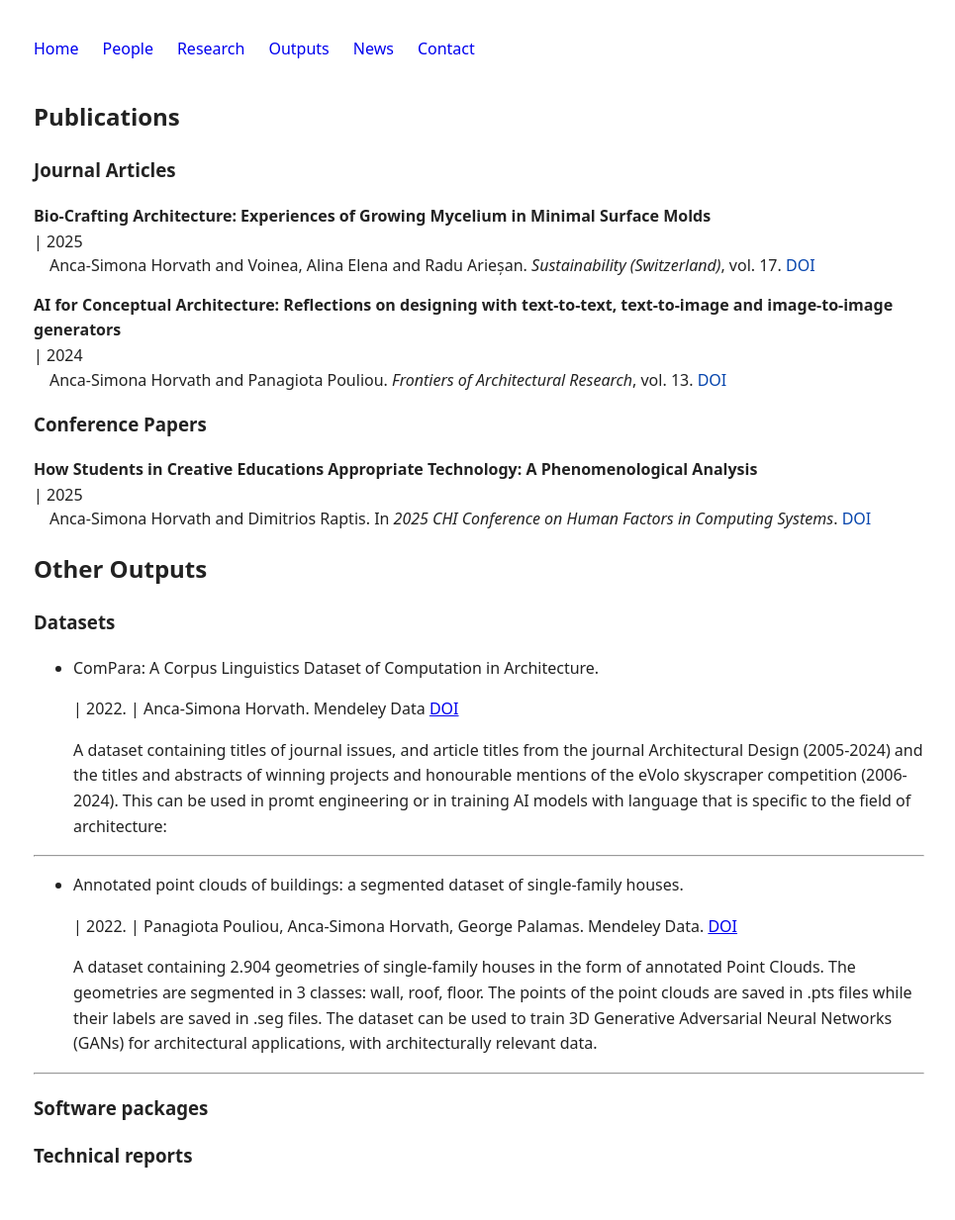
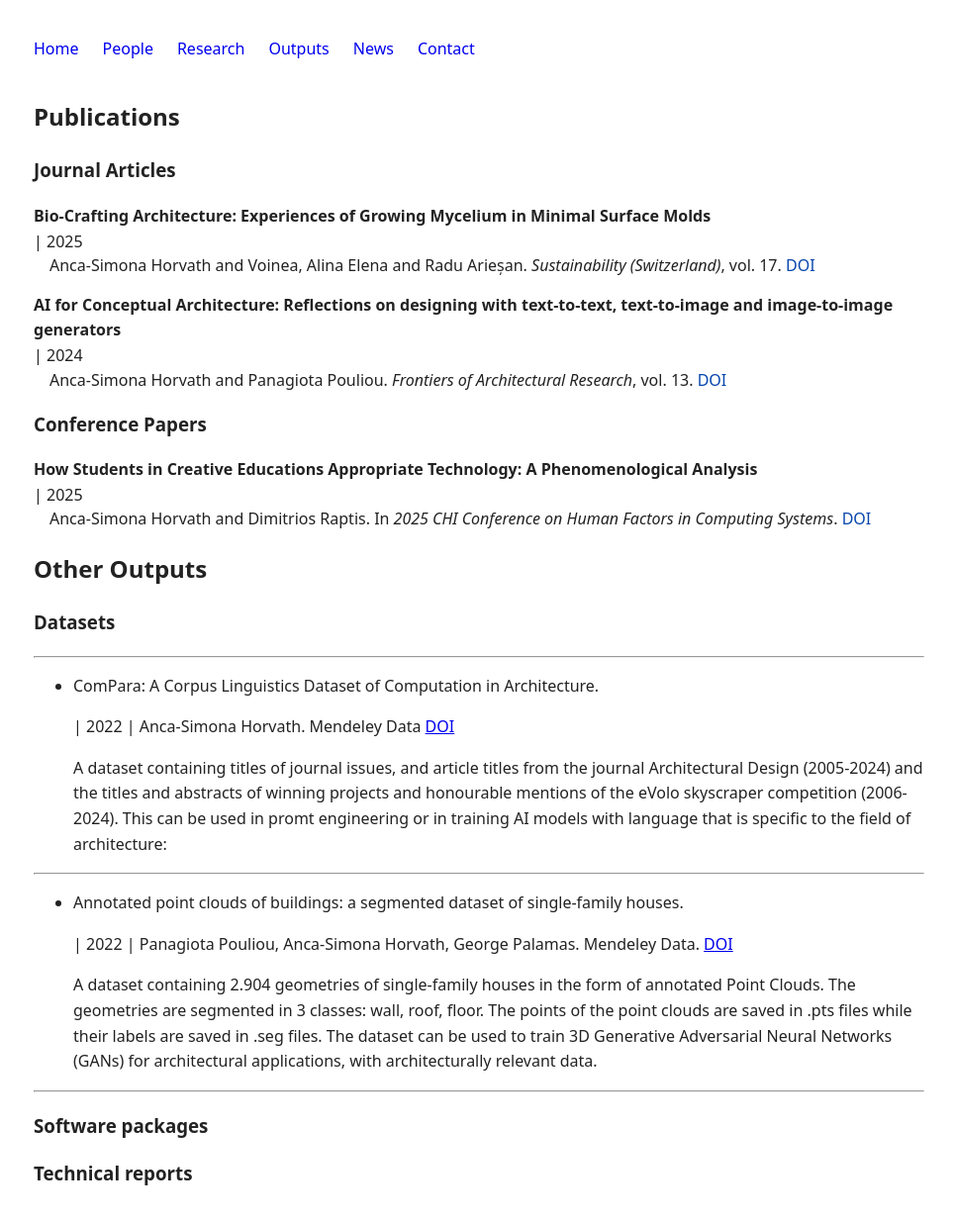
Before and after one commit to anqua/at-a, a Jekyll site: the page built from outputs.md, in a window 1280 px wide. Shown: the whole page at 99% size, without its empty margins (156-1121 px from the left). Built offline with Jekyll 4.4.1, drawn with Linux system fonts in a browser that asks for light colours.

```diff
--- a/outputs.md
+++ b/outputs.md
@@ -37,15 +37,15 @@ title: Outputs
 ## Other Outputs
 <h3>Datasets</h3>
 
-- <dt>ComPara: A Corpus Linguistics Dataset of Computation in Architecture.</dt> | 2022.
+---
+- <dt>ComPara: A Corpus Linguistics Dataset of Computation in Architecture.</dt> | 2022
 | Anca-Simona Horvath. Mendeley Data <a href="https://doi.org/10.17632/7ktscvmxvg.5" target="_blank">DOI</a>
 
   A dataset containing titles of journal issues, and article titles from the journal Architectural Design (2005-2024) and the titles and abstracts of winning projects and honourable mentions of the eVolo skyscraper competition (2006-2024). This can be used in promt engineering or in training AI models with language that is specific to the field of architecture:
 
 
-
 ---
-- <dt>Annotated point clouds of buildings: a segmented dataset of single-family houses.</dt> | 2022.
+- <dt>Annotated point clouds of buildings: a segmented dataset of single-family houses.</dt> | 2022
 | Panagiota Pouliou, Anca-Simona Horvath, George Palamas. Mendeley Data. <a href="https://doi.org/10.17632/3thtp7mc6z.1" target="_blank">DOI</a>
 
   A dataset containing 2.904 geometries of single-family houses in the form of annotated Point Clouds. The geometries are segmented in 3 classes: wall, roof, floor. The points of the point clouds are saved in .pts files while their labels are saved in .seg files. The dataset can be used to train 3D Generative Adversarial Neural Networks (GANs) for architectural applications, with architecturally relevant data.
```
